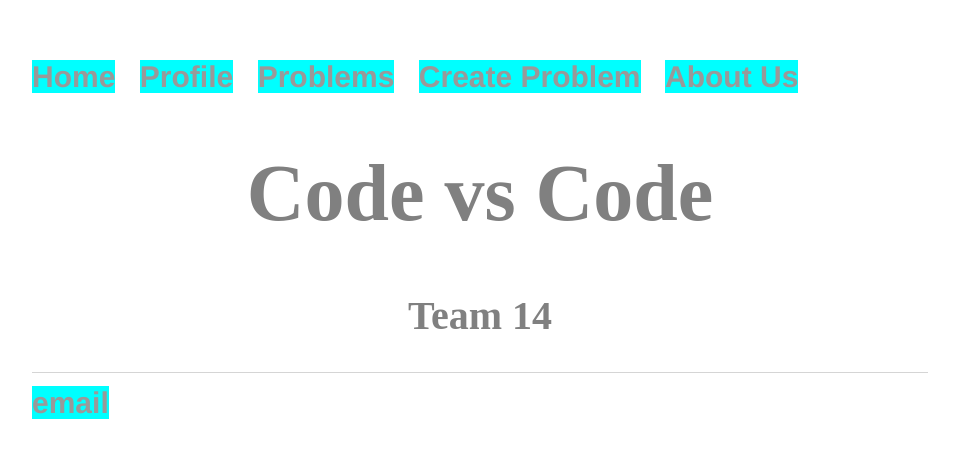
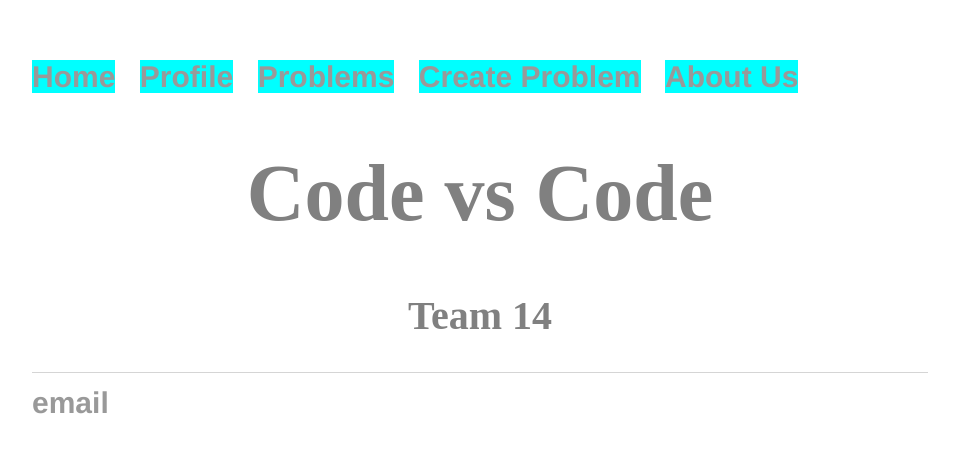
Before and after one commit to rramakrishnan246/rramakrishnan246.github.io, a Jekyll site: the page built from index.html, in a window 1280 px wide. Shown: the top 458 px of the page, without its empty margins (160-1119 px from the left). Built offline with Jekyll 4.4.1, drawn with Linux system fonts in a browser that asks for light colours.

Commit message:
Update main.css

```diff
--- a/css/main.css
+++ b/css/main.css
@@ -11,8 +11,12 @@ nav ul, footer ul {
 nav ul li, footer ul li {
     display: inline;
     font-size: 30px;
+
+    margin-right: 20px;
+}
+nav ul li {
     background-color: aqua;
-    margin-right: 20px;
+    color: yellow;
 }
 a {
     text-decoration: none;
```
